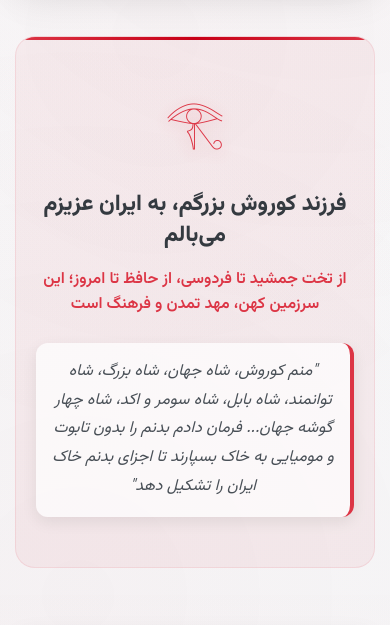
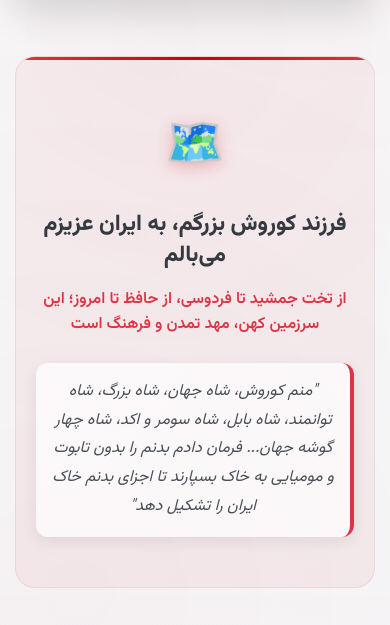
Before and after one commit to darkblog/darkblog.github.io, a Jekyll site: the page built from test.html, in a window 390 px wide and 1400 px high, cut to the strip 524-1149 px from the top of the window. Built offline with Jekyll 4.4.1, drawn with Linux system fonts in a browser that asks for light colours.

Commit message:
Update test.html

```diff
--- a/test.html
+++ b/test.html
@@ -74,53 +74,6 @@
             display: flex;
             align-items: center;
             gap: 15px;
-            position: relative;
-        }
-
-        .ak47-decoration {
-            position: relative;
-            width: 120px;
-            height: 60px;
-            display: flex;
-            align-items: center;
-            justify-content: center;
-        }
-
-        .ak47-left, .ak47-right {
-            position: absolute;
-            width: 60px;
-            height: 20px;
-            background: linear-gradient(45deg, #8B4513, #A0522D, #8B4513);
-            border-radius: 3px;
-            box-shadow: 2px 2px 8px rgba(0,0,0,0.3);
-        }
-
-        .ak47-left {
-            transform: rotate(-45deg);
-            left: 0;
-        }
-
-        .ak47-right {
-            transform: rotate(45deg);
-            right: 0;
-        }
-
-        .ak47-left::before, .ak47-right::before {
-            content: '';
-            position: absolute;
-            width: 25px;
-            height: 8px;
-            background: #2F4F4F;
-            top: -4px;
-            border-radius: 2px;
-        }
-
-        .ak47-left::before {
-            left: 5px;
-        }
-
-        .ak47-right::before {
-            right: 5px;
         }
 
         .logo-text {
@@ -129,9 +82,9 @@
             color: white;
             text-shadow: 0 2px 8px rgba(0,0,0,0.3);
             letter-spacing: -0.5px;
-            z-index: 2;
             position: relative;
-            padding: 0 10px;
+            padding: 10px 20px;
+            border-radius: 12px;
         }
 
         .current-date {
@@ -360,7 +313,7 @@
             background: linear-gradient(90deg, #dc3545, #c70017, #dc3545);
         }
 
-        .cyrus-cylinder {
+        .iran-symbol {
             font-size: 4rem;
             color: #dc3545;
             margin-bottom: 20px;
@@ -509,10 +462,6 @@
             .patriotic-title {
                 font-size: 1.9rem;
             }
-
-            .ak47-decoration {
-                width: 100px;
-            }
         }
 
         @media (max-width: 768px) {
@@ -532,10 +481,6 @@
 
             .logo-text {
                 font-size: 1.8rem;
-            }
-
-            .ak47-decoration {
-                display: none;
             }
 
             .nav-menu {
@@ -602,7 +547,7 @@
                 padding: 15px;
             }
 
-            .cyrus-cylinder {
+            .iran-symbol {
                 font-size: 3rem;
             }
 
@@ -621,10 +566,6 @@
         <div class="header-container">
             <div class="header-top">
                 <div class="logo-container">
-                    <div class="ak47-decoration">
-                        <div class="ak47-left"></div>
-                        <div class="ak47-right"></div>
-                    </div>
                     <div class="logo-text">پاسگاه</div>
                 </div>
                 <div class="current-date" id="currentDate">شنبه، ۸ آذر ۱۴۰۴</div>
@@ -697,7 +638,7 @@
 
         <!-- بخش شعار میهن پرستی -->
         <section class="patriotic-section">
-            <span class="cyrus-cylinder">𓂀</span>
+            <span class="iran-symbol">🗺️</span>
             <h2 class="patriotic-title">فرزند کوروش بزرگم، به ایران عزیزم می‌بالم</h2>
             <p class="patriotic-subtitle">از تخت جمشید تا فردوسی، از حافظ تا امروز؛ این سرزمین کهن، مهد تمدن و فرهنگ است</p>
             <div class="cyrus-quote">
```
